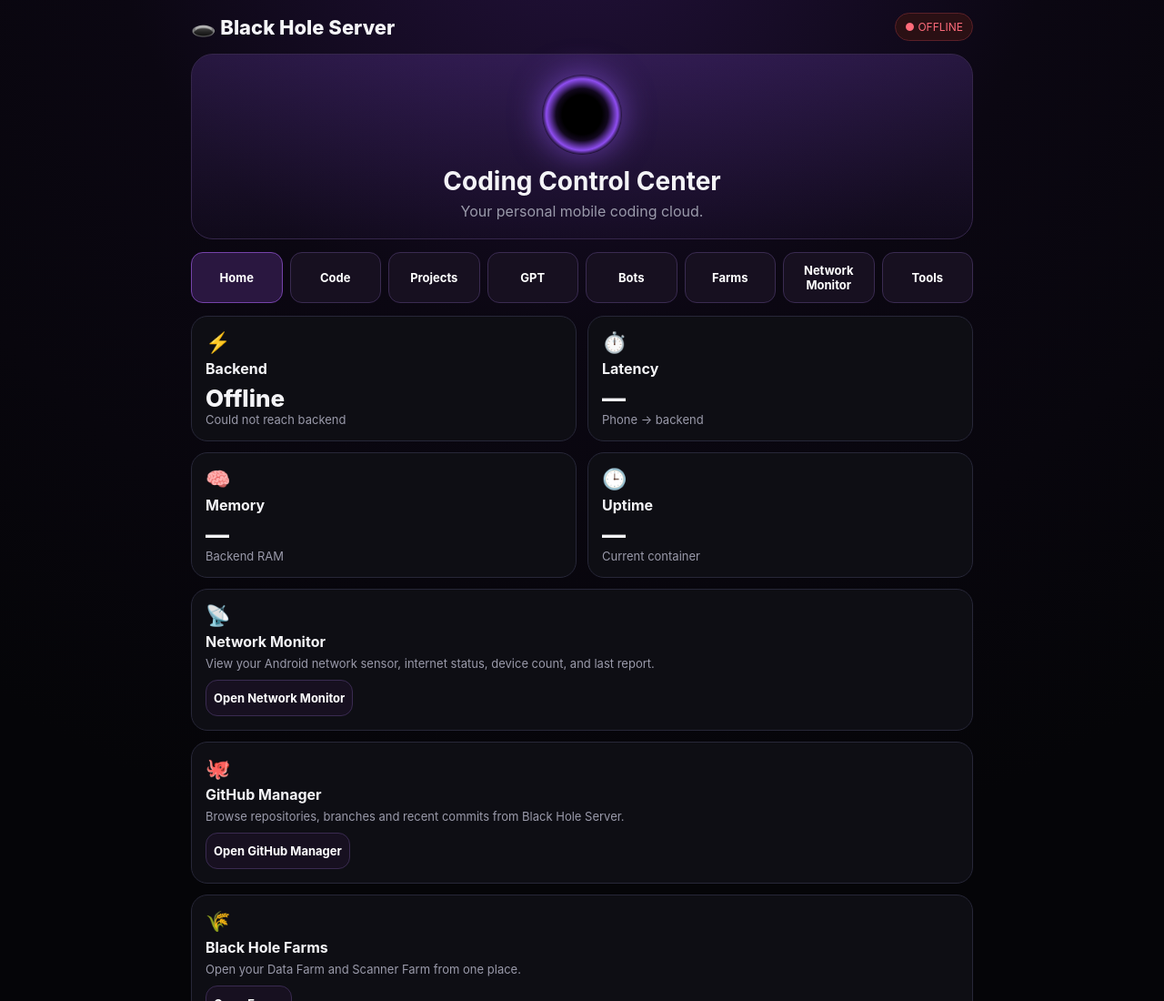
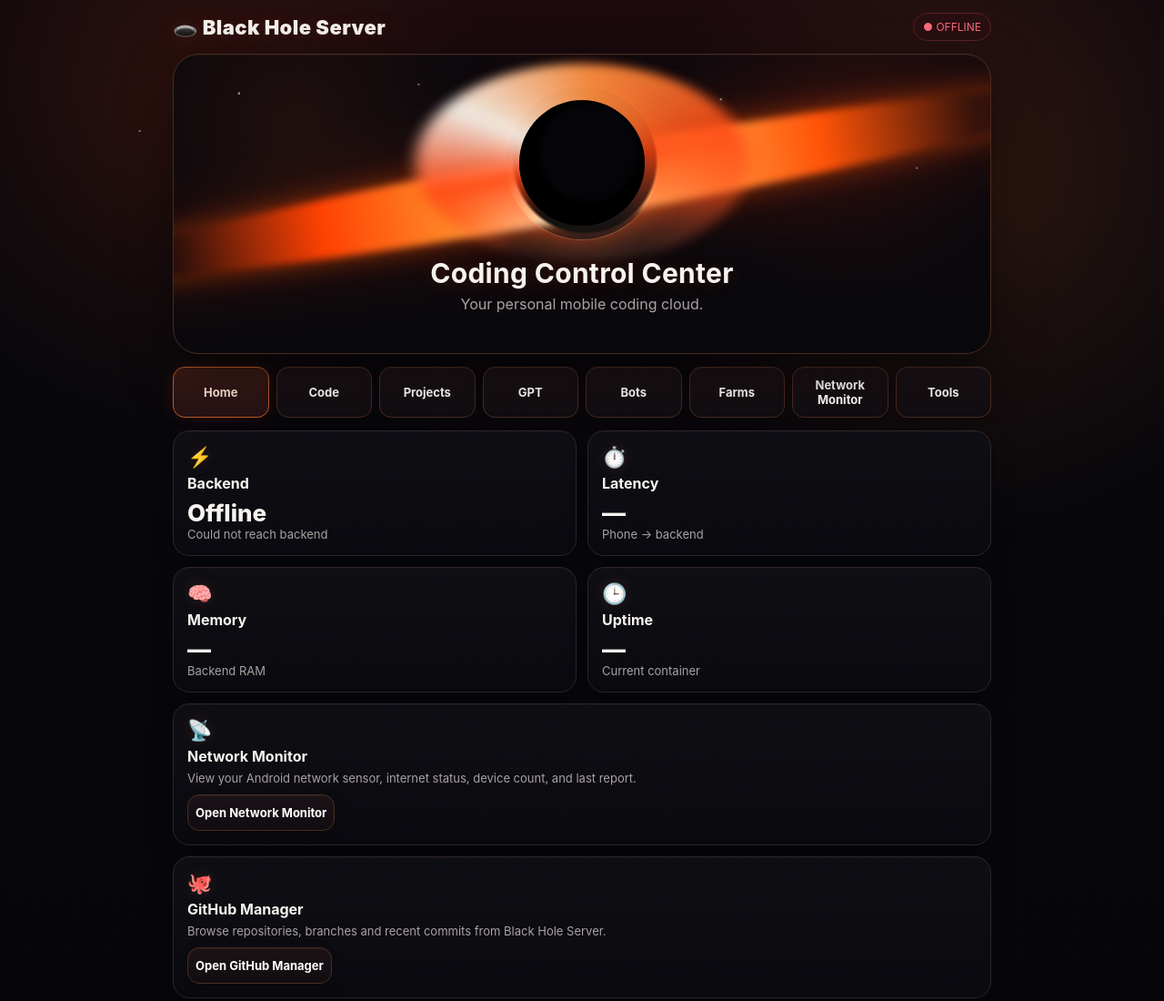
Before and after one commit to abkalen778-eng/Black-hole-server, a website: page index.html in a window 1280 px wide. Shown: the top 1100 px of the page at 91% size. Drawn offline with Linux system fonts and the light colour scheme; no server answers.

Commit message:
Restyle Black Hole dashboard with cinematic event horizon theme

```diff
--- a/index.html
+++ b/index.html
@@ -7,16 +7,25 @@
   <link rel="manifest" href="manifest.json" />
   <title>Black Hole Server</title>
   <style>
-    :root{--bg:#050508;--panel:#0e0e14;--panel2:#111119;--line:#272738;--text:#f4f4f7;--muted:#9a9aaa;--glow:#9b5cff;--ok:#56f39a;--bad:#ff6b7a;--warn:#ffd166}
-    *{box-sizing:border-box}body{margin:0;background:radial-gradient(circle at 50% -10%,#25123f 0,#0b0712 28%,var(--bg) 60%);color:var(--text);font-family:-apple-system,BlinkMacSystemFont,"Segoe UI",sans-serif;min-height:100vh;padding:calc(env(safe-area-inset-top) + 14px) 14px calc(env(safe-area-inset-bottom) + 24px)}
-    button,input,textarea,select{font:inherit}.wrap{max-width:860px;margin:auto}.top{display:flex;justify-content:space-between;align-items:center;gap:12px;margin-bottom:14px}.brand{font-weight:850;font-size:22px}.badge{font-size:12px;border-radius:999px;padding:7px 10px;border:1px solid #4a3b1f;background:#231c0d;color:var(--warn)}.badge.online{color:var(--ok);background:#0b2518;border-color:#164c31}.badge.offline{color:var(--bad);background:#2a1014;border-color:#5a2028}
-    .hero{background:linear-gradient(180deg,rgba(155,92,255,.18),rgba(155,92,255,.04));border:1px solid #35264b;border-radius:24px;padding:20px;text-align:center}.hole{width:88px;height:88px;border-radius:50%;margin:2px auto 12px;background:radial-gradient(circle,#000 0 35%,#12081f 46%,#8e4df0 63%,transparent 70%);box-shadow:0 0 35px rgba(155,92,255,.55)}h1{margin:0 0 6px;font-size:28px}p{color:var(--muted);margin:0}
-    .nav{display:grid;grid-template-columns:repeat(8,1fr);gap:8px;margin:14px 0}.nav button,.btn{border:1px solid #3a2b51;background:#171020;color:#fff;border-radius:13px;padding:11px 8px;font-weight:750;font-size:13px}.nav button.active{background:#2a1740;border-color:#7543aa}.btn:active,.nav button:active{transform:scale(.98)}
-    .page{display:none}.page.active{display:block}.grid{display:grid;grid-template-columns:repeat(2,minmax(0,1fr));gap:12px}.card{background:var(--panel);border:1px solid var(--line);border-radius:18px;padding:15px;min-height:108px}.wide{grid-column:1/-1}.card h3{margin:6px 0;font-size:16px}.icon{font-size:22px}.value{font-size:26px;font-weight:850;margin-top:7px}.muted{font-size:13px;color:var(--muted)}
-    .terminal,.output{font-family:ui-monospace,SFMono-Regular,Menlo,monospace;background:#050507;border-radius:13px;padding:12px;color:#b8ffcf;font-size:12px;min-height:90px;white-space:pre-wrap;overflow-wrap:anywhere}.actions{display:flex;gap:8px;flex-wrap:wrap;margin-top:10px}
-    .field,.editor{width:100%;background:#08080d;color:#fff;border:1px solid #2d2d3d;border-radius:12px;padding:11px;outline:none}.editor{min-height:210px;font-family:ui-monospace,SFMono-Regular,Menlo,monospace;font-size:13px;resize:vertical}.small{min-height:120px}.tabs{display:flex;gap:8px;margin:8px 0;flex-wrap:wrap}.tabs button{padding:8px 10px;border-radius:10px;border:1px solid #313141;background:#101018;color:#ddd}.tabs button.active{background:#2a1740;color:white}.preview{width:100%;height:260px;background:white;border:0;border-radius:12px;margin-top:10px}.list{display:flex;flex-direction:column;gap:8px;margin-top:10px}.project{display:flex;justify-content:space-between;align-items:center;gap:8px;padding:11px;background:#09090e;border:1px solid #232332;border-radius:12px}.project strong{font-size:14px}.project span{font-size:12px;color:var(--muted)}
-    .chat{height:300px;overflow:auto;background:#07070b;border:1px solid #1d1d28;border-radius:14px;padding:11px;display:flex;flex-direction:column;gap:9px}.msg{max-width:86%;padding:9px 11px;border-radius:13px;white-space:pre-wrap;line-height:1.35;font-size:14px}.user{align-self:flex-end;background:#2a1740;border:1px solid #4a2b6b}.ai{align-self:flex-start;background:#111119;border:1px solid #29293a}.chatrow{display:grid;grid-template-columns:1fr auto;gap:8px;margin-top:9px}.footer{text-align:center;color:#666677;font-size:12px;margin-top:16px}
-    @media(max-width:620px){.grid{grid-template-columns:1fr 1fr}.nav{grid-template-columns:repeat(4,1fr)}.nav button{font-size:11px;padding:9px 4px}.brand{font-size:19px}.hero{padding:17px}.editor{min-height:190px}}
+    :root{--bg:#050508;--panel:#0d0e14;--panel2:#12131c;--line:#30242a;--text:#f7f3ef;--muted:#aaa2a2;--glow:#ff7b39;--glow2:#ffc28f;--ok:#56f39a;--bad:#ff6b7a;--warn:#ffd166}
+    *{box-sizing:border-box}
+    html{scroll-behavior:smooth}
+    body{margin:0;color:var(--text);font-family:-apple-system,BlinkMacSystemFont,"Segoe UI",sans-serif;min-height:100vh;padding:calc(env(safe-area-inset-top) + 14px) 14px calc(env(safe-area-inset-bottom) + 24px);background:radial-gradient(circle at 16% 7%,rgba(169,57,20,.18),transparent 18%),radial-gradient(circle at 84% 12%,rgba(255,118,43,.13),transparent 20%),radial-gradient(circle at 50% -18%,rgba(80,19,20,.45),transparent 38%),linear-gradient(180deg,#09070c 0%,#07070b 45%,#050508 100%);position:relative;overflow-x:hidden}
+    body::before{content:"";position:fixed;inset:0;pointer-events:none;opacity:.42;background:radial-gradient(circle at 12% 18%,rgba(255,255,255,.9) 0 1px,transparent 1.4px),radial-gradient(circle at 26% 34%,rgba(255,255,255,.55) 0 1px,transparent 1.5px),radial-gradient(circle at 70% 16%,rgba(255,255,255,.75) 0 1px,transparent 1.7px),radial-gradient(circle at 84% 22%,rgba(255,255,255,.5) 0 1px,transparent 1.5px),radial-gradient(circle at 60% 70%,rgba(255,255,255,.65) 0 1px,transparent 1.5px),radial-gradient(circle at 40% 56%,rgba(255,255,255,.4) 0 1px,transparent 1.5px),radial-gradient(circle at 78% 78%,rgba(255,255,255,.55) 0 1px,transparent 1.6px)}
+    button,input,textarea,select{font:inherit}.wrap{max-width:900px;margin:auto;position:relative;z-index:1}.top{display:flex;justify-content:space-between;align-items:center;gap:12px;margin-bottom:14px}.brand{font-weight:900;font-size:22px;letter-spacing:.02em;text-shadow:0 0 22px rgba(255,105,43,.16)}.badge{font-size:12px;border-radius:999px;padding:7px 10px;border:1px solid #5a3d1a;background:rgba(38,25,13,.82);color:var(--warn);backdrop-filter:blur(10px)}.badge.online{color:var(--ok);background:rgba(11,37,24,.84);border-color:#164c31}.badge.offline{color:var(--bad);background:rgba(42,16,20,.84);border-color:#5a2028}
+    .hero{position:relative;overflow:hidden;min-height:330px;border:1px solid #4a2b1f;border-radius:28px;padding:222px 20px 22px;text-align:center;background:radial-gradient(circle at 82% 22%,rgba(121,32,18,.18),transparent 26%),radial-gradient(circle at 15% 25%,rgba(255,105,38,.08),transparent 22%),linear-gradient(180deg,rgba(13,9,13,.94),rgba(9,8,12,.98));box-shadow:0 20px 60px rgba(0,0,0,.48),inset 0 1px 0 rgba(255,255,255,.03)}
+    .hero::before{content:"";position:absolute;left:-12%;right:-12%;top:104px;height:76px;border-radius:50%;background:linear-gradient(90deg,transparent 0%,rgba(255,68,20,.12) 9%,#ff4a18 24%,#ff8f42 37%,#fff0dc 49%,#ffb168 58%,#ff5b1e 74%,rgba(255,76,20,.16) 89%,transparent 100%);filter:blur(4px) saturate(1.25);transform:rotate(-10deg);box-shadow:0 0 30px rgba(255,89,27,.48),0 0 80px rgba(255,72,21,.22);z-index:1}
+    .hero::after{content:"";position:absolute;inset:0;pointer-events:none;background:radial-gradient(circle at 8% 13%,rgba(255,255,255,.8) 0 1px,transparent 1.7px),radial-gradient(circle at 30% 10%,rgba(255,210,180,.55) 0 1px,transparent 1.6px),radial-gradient(circle at 67% 15%,rgba(255,255,255,.7) 0 1px,transparent 1.6px),radial-gradient(circle at 91% 38%,rgba(255,255,255,.5) 0 1px,transparent 1.6px);opacity:.65}
+    .hole{position:absolute;top:35px;left:50%;transform:translateX(-50%);width:168px;height:168px;border-radius:50%;margin:0;background:radial-gradient(circle at 52% 49%,#010104 0 49%,#05050a 52%,#000 63%,rgba(0,0,0,0) 66%);box-shadow:0 0 0 1px rgba(255,191,137,.22),0 0 34px rgba(255,91,25,.48),0 0 85px rgba(255,63,15,.2);z-index:3}
+    .hole::before{content:"";position:absolute;inset:-25px;border-radius:50%;background:conic-gradient(from 215deg,rgba(255,215,181,.08),rgba(255,72,20,.95) 13%,rgba(255,249,240,.98) 28%,rgba(255,144,64,.98) 44%,rgba(255,73,21,.88) 63%,rgba(255,218,185,.1) 87%,rgba(255,215,181,.08));filter:blur(5px);transform:scaleX(1.68) rotate(-10deg);z-index:-2;opacity:.95}
+    .hole::after{content:"";position:absolute;inset:15px;border-radius:50%;background:radial-gradient(circle at 56% 42%,#06060a 0 46%,#010102 52%,#000 68%);box-shadow:inset 0 -18px 28px rgba(0,0,0,.94);z-index:-1}
+    h1{position:relative;z-index:4;margin:0 0 6px;font-size:30px;letter-spacing:.01em;text-shadow:0 2px 18px rgba(255,108,43,.18)}p{position:relative;z-index:4;color:var(--muted);margin:0}
+    .nav{display:grid;grid-template-columns:repeat(8,1fr);gap:8px;margin:14px 0}.nav button,.btn{border:1px solid #4b2c20;background:linear-gradient(180deg,rgba(29,19,23,.96),rgba(17,13,17,.96));color:#fff;border-radius:13px;padding:11px 8px;font-weight:750;font-size:13px;box-shadow:inset 0 1px 0 rgba(255,255,255,.035),0 7px 18px rgba(0,0,0,.14)}.nav button.active{background:linear-gradient(180deg,#3b1b14,#251116);border-color:#c15e2a;color:#ffe5d1;box-shadow:0 0 18px rgba(255,98,36,.12)}.btn:active,.nav button:active{transform:scale(.98)}
+    .page{display:none}.page.active{display:block}.grid{display:grid;grid-template-columns:repeat(2,minmax(0,1fr));gap:12px}.card{background:linear-gradient(180deg,rgba(15,15,21,.96),rgba(10,10,16,.96));border:1px solid var(--line);border-radius:18px;padding:15px;min-height:108px;box-shadow:0 10px 26px rgba(0,0,0,.26),inset 0 1px 0 rgba(255,255,255,.02);transition:border-color .2s ease,transform .2s ease,box-shadow .2s ease}.card:hover{border-color:#5b3425;box-shadow:0 14px 34px rgba(0,0,0,.32),0 0 20px rgba(255,92,27,.05)}.wide{grid-column:1/-1}.card h3{margin:6px 0;font-size:16px}.icon{font-size:22px;filter:drop-shadow(0 0 8px rgba(255,107,42,.15))}.value{font-size:26px;font-weight:850;margin-top:7px}.muted{font-size:13px;color:var(--muted)}
+    .terminal,.output{font-family:ui-monospace,SFMono-Regular,Menlo,monospace;background:#050507;border:1px solid #241f25;border-radius:13px;padding:12px;color:#b8ffcf;font-size:12px;min-height:90px;white-space:pre-wrap;overflow-wrap:anywhere;box-shadow:inset 0 0 30px rgba(0,0,0,.34)}.actions{display:flex;gap:8px;flex-wrap:wrap;margin-top:10px}
+    .field,.editor{width:100%;background:#08080d;color:#fff;border:1px solid #34262d;border-radius:12px;padding:11px;outline:none}.field:focus,.editor:focus{border-color:#8d4628;box-shadow:0 0 0 3px rgba(255,108,44,.08)}.editor{min-height:210px;font-family:ui-monospace,SFMono-Regular,Menlo,monospace;font-size:13px;resize:vertical}.small{min-height:120px}.tabs{display:flex;gap:8px;margin:8px 0;flex-wrap:wrap}.tabs button{padding:8px 10px;border-radius:10px;border:1px solid #313141;background:#101018;color:#ddd}.tabs button.active{background:#311610;border-color:#9a4624;color:white}.preview{width:100%;height:260px;background:white;border:0;border-radius:12px;margin-top:10px}.list{display:flex;flex-direction:column;gap:8px;margin-top:10px}.project{display:flex;justify-content:space-between;align-items:center;gap:8px;padding:11px;background:#09090e;border:1px solid #2d232a;border-radius:12px}.project strong{font-size:14px}.project span{font-size:12px;color:var(--muted)}
+    .chat{height:300px;overflow:auto;background:#07070b;border:1px solid #261f26;border-radius:14px;padding:11px;display:flex;flex-direction:column;gap:9px}.msg{max-width:86%;padding:9px 11px;border-radius:13px;white-space:pre-wrap;line-height:1.35;font-size:14px}.user{align-self:flex-end;background:#311610;border:1px solid #6d3119}.ai{align-self:flex-start;background:#111119;border:1px solid #29293a}.chatrow{display:grid;grid-template-columns:1fr auto;gap:8px;margin-top:9px}.footer{text-align:center;color:#6e6669;font-size:12px;margin-top:16px}
+    @media(max-width:620px){.grid{grid-template-columns:1fr 1fr}.nav{grid-template-columns:repeat(4,1fr)}.nav button{font-size:11px;padding:9px 4px}.brand{font-size:19px}.hero{min-height:300px;padding:205px 17px 18px}.hole{width:150px;height:150px;top:34px}.hero::before{top:101px;height:66px}.editor{min-height:190px}}
   </style>
 </head>
 <body>
```
